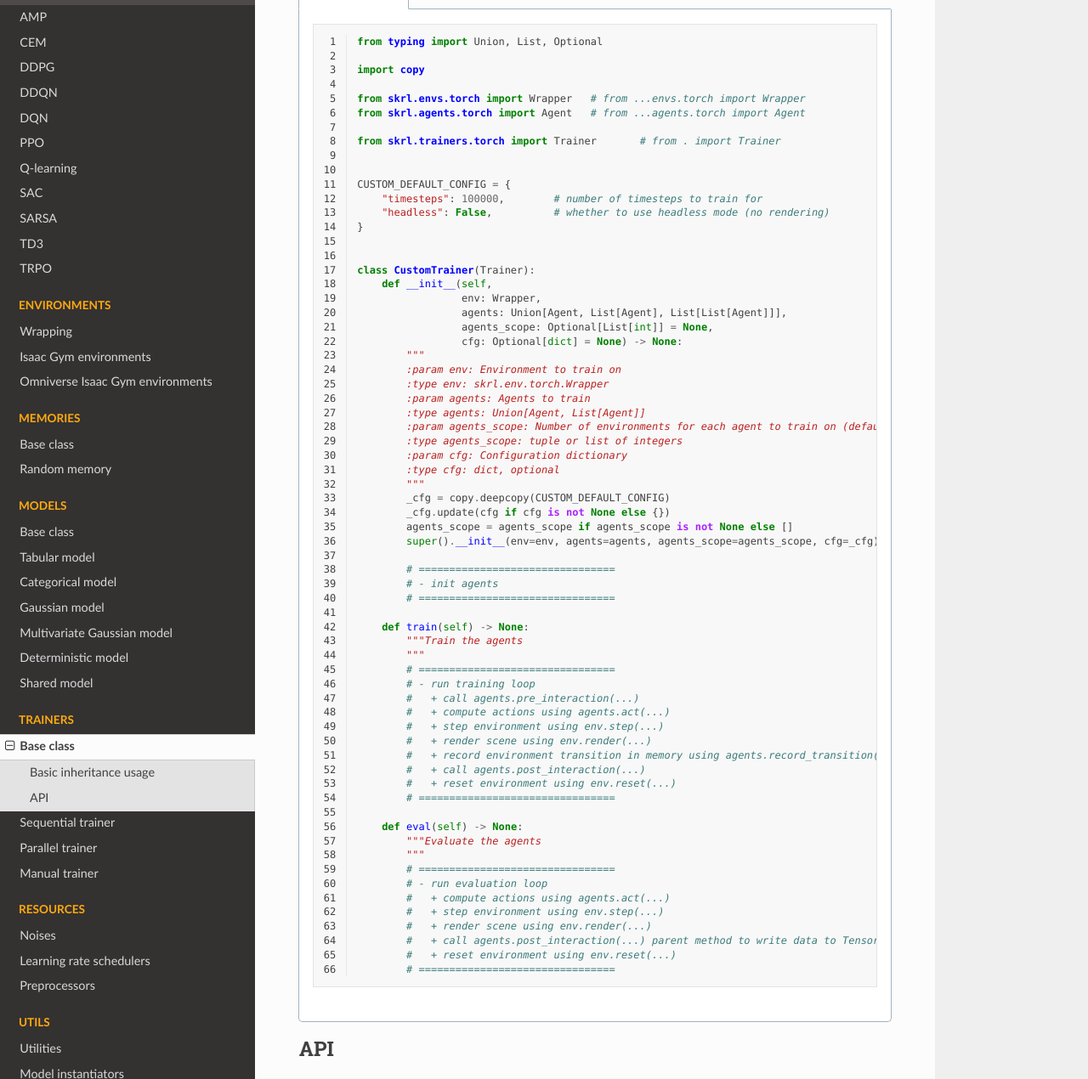
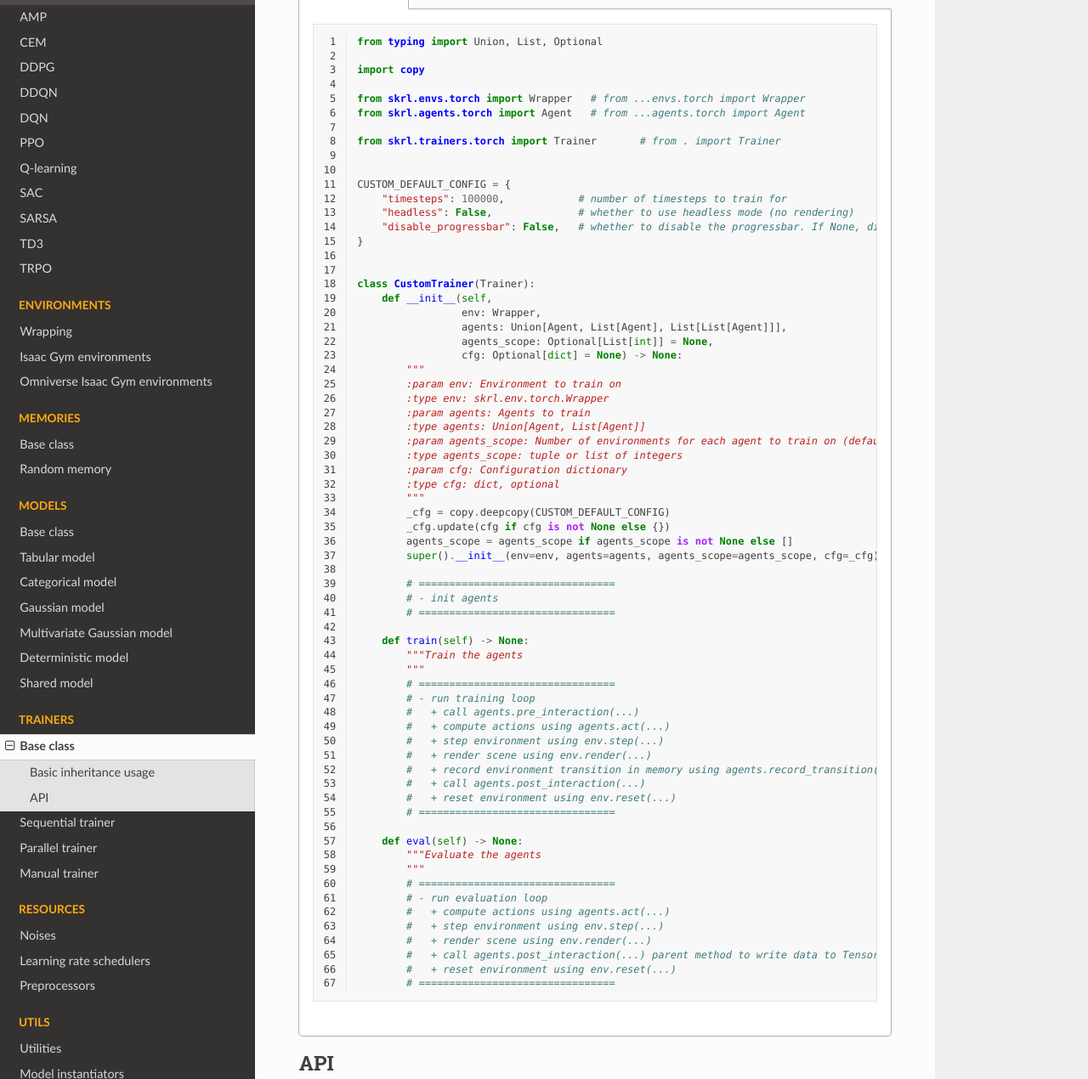
Before and after one commit to Toni-SM/skrl, a Sphinx documentation site: the page built from docs/source/modules/skrl.trainers.base_class.rst, in a window 1280 px wide and 1400 px high, scrolled down 387 px, cut to the strip 0-1270 px from the top of the window. Shown: the whole strip at 85% size. Built offline with Sphinx 7.4.7 and the Read the Docs theme 2.0.0, drawn with Linux system fonts in a browser that asks for light colours.

Commit message:
Update trainers' configuration in docs

```diff
--- a/docs/source/modules/skrl.trainers.manual.rst
+++ b/docs/source/modules/skrl.trainers.manual.rst
@@ -29,7 +29,7 @@
 
 .. literalinclude:: ../../../skrl/trainers/torch/manual.py
     :language: python
-    :lines: 14-17
+    :lines: 14-18
     :linenos:
 
 API
--- a/docs/source/modules/skrl.trainers.parallel.rst
+++ b/docs/source/modules/skrl.trainers.parallel.rst
@@ -37,7 +37,7 @@
 
 .. literalinclude:: ../../../skrl/trainers/torch/parallel.py
     :language: python
-    :lines: 15-18
+    :lines: 15-19
     :linenos:
 
 API
--- a/docs/source/modules/skrl.trainers.sequential.rst
+++ b/docs/source/modules/skrl.trainers.sequential.rst
@@ -29,7 +29,7 @@
 
 .. literalinclude:: ../../../skrl/trainers/torch/sequential.py
     :language: python
-    :lines: 14-17
+    :lines: 14-18
     :linenos:
 
 API
--- a/docs/source/snippets/trainer.py
+++ b/docs/source/snippets/trainer.py
@@ -10,8 +10,9 @@
 
 
 CUSTOM_DEFAULT_CONFIG = {
-    "timesteps": 100000,        # number of timesteps to train for
-    "headless": False,          # whether to use headless mode (no rendering)
+    "timesteps": 100000,            # number of timesteps to train for
+    "headless": False,              # whether to use headless mode (no rendering)
+    "disable_progressbar": False,   # whether to disable the progressbar. If None, disable on non-TTY
 }
 
 
```
